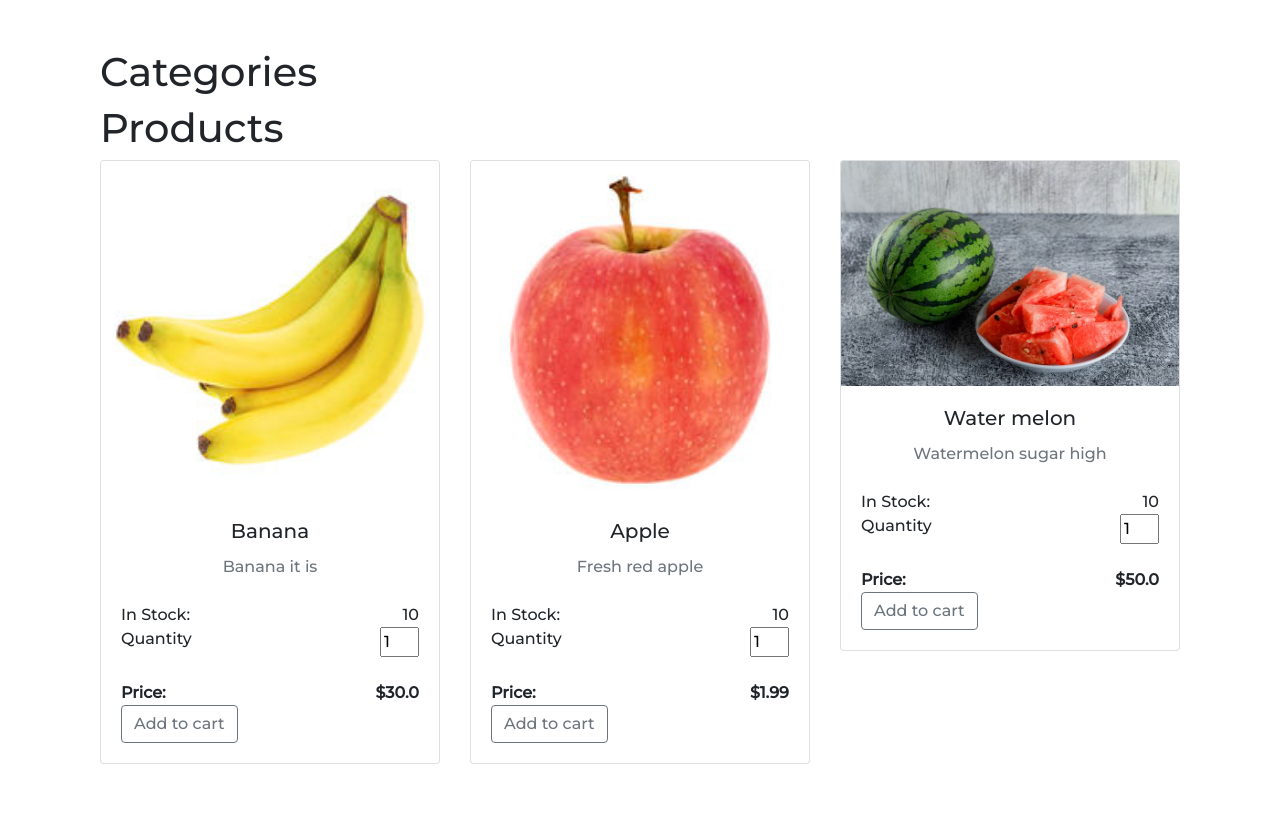
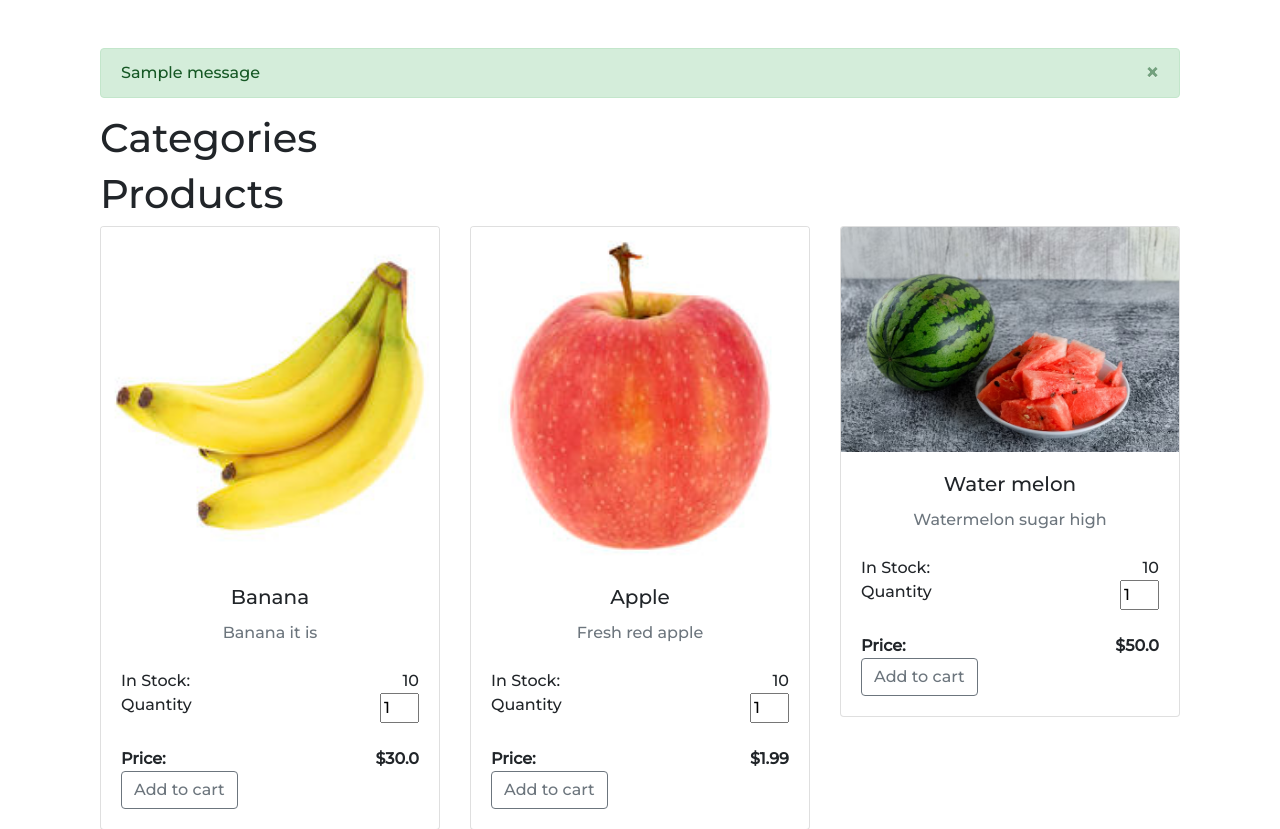
Before and after one commit to Gaurav-Krishna-Gaali/the_pantry, a Flask app: page / in a window 1280 px wide. Shown: the part 73-902 px from the top of the page. Before the commit the page ends 837 px from the top, so only its background shows below. Run offline with Flask 3, Linux system fonts and the light colour scheme; a user stored in the database is signed in; tables that the repository leaves empty hold one stand-in row (values such as "Sample post"); one stand-in notice (Sample message) is shown; some libraries are stand-ins or nearby versions.

Commit message:
Activated with_categories for flash messages( fixes #9)

```diff
--- a/templates/display.html
+++ b/templates/display.html
@@ -9,6 +9,28 @@
 
 <body>
     <div class="container mt-5">
+        {% with messages = get_flashed_messages(with_categories=true) %}
+        {% if messages %}
+        {% for category, message in messages %}
+        {% if category == 'success' %}
+        <div class="alert alert-success alert-dismissible fade show" role="alert">
+            {{message}}
+            <button type="button" class="close" data-bs-dismiss="alert" aria-label="Close">
+                <span aria-hidden="true">&times;</span>
+            </button>
+        </div>
+        {% endif %}
+        {% if category == 'error' %}
+        <div class="alert alert-danger alert-dismissible fade show" role="alert">
+            {{message}}
+            <button type="button" class="close" data-bs-dismiss="alert" aria-label="Close">
+                <span aria-hidden="true">&times;</span>
+            </button>
+        </div>
+        {% endif %}
+        {% endfor %}
+        {% endif %}
+        {% endwith %}
         <h1>Categories</h1>
         <div class="row">
             {% for category in categories %}
```
Also changed, not shown: instance/data.db.
